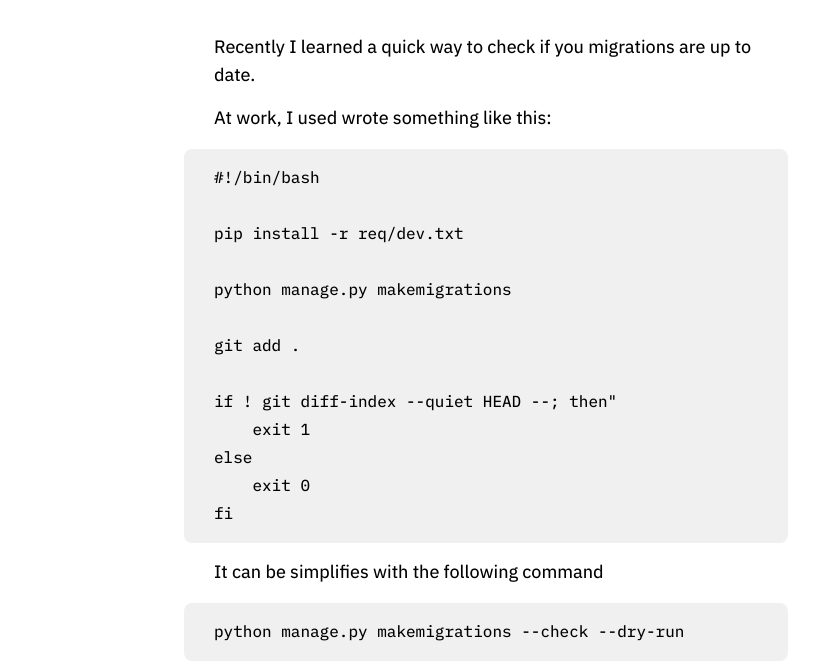
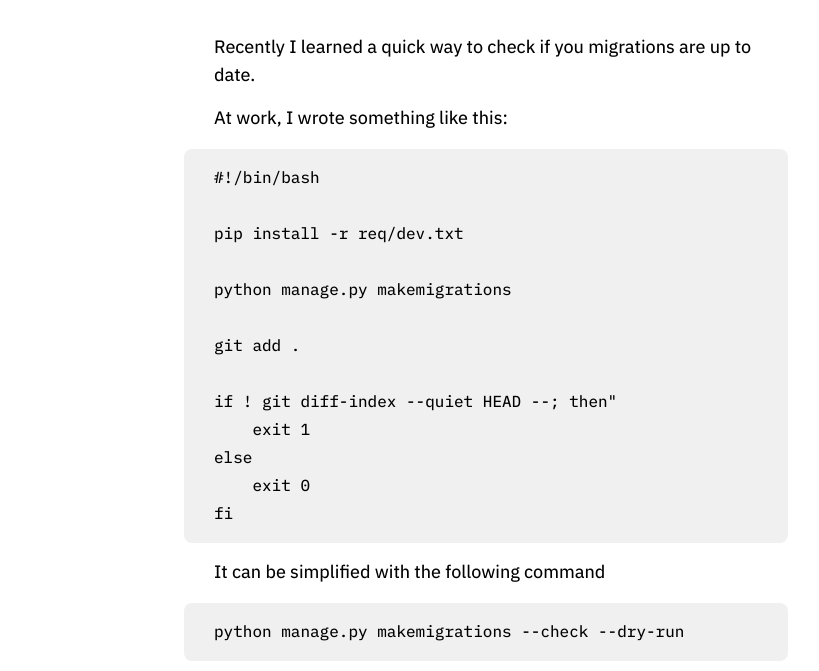
Before and after one commit to kistanovdev/kistanovdev.github.io, a Jekyll site: the page built from _posts/23-08-17-django-migration-check.md, in a window 1280 px wide. Shown: the part 247-918 px from the top of the page, without its empty margins (155-974 px from the left). Built offline with Jekyll 4.4.1, drawn with Linux system fonts in a browser that asks for light colours.

Commit message:
fix typos, grammatical errors

````diff
--- a/_posts/23-08-17-django-migration-check.md
+++ b/_posts/23-08-17-django-migration-check.md
@@ -7,7 +7,7 @@ summary: "A nice way to verify that your migraions are good"
 
 Recently I learned a quick way to check if you migrations are up to date.
 
-At work, I used wrote something like this:
+At work, I wrote something like this:
 
 ```
 #!/bin/bash
@@ -25,7 +25,7 @@ else
 fi
 ```
 
-It can be simplifies with the following command
+It can be simplified with the following command
 
 ```
 python manage.py makemigrations --check --dry-run
````
